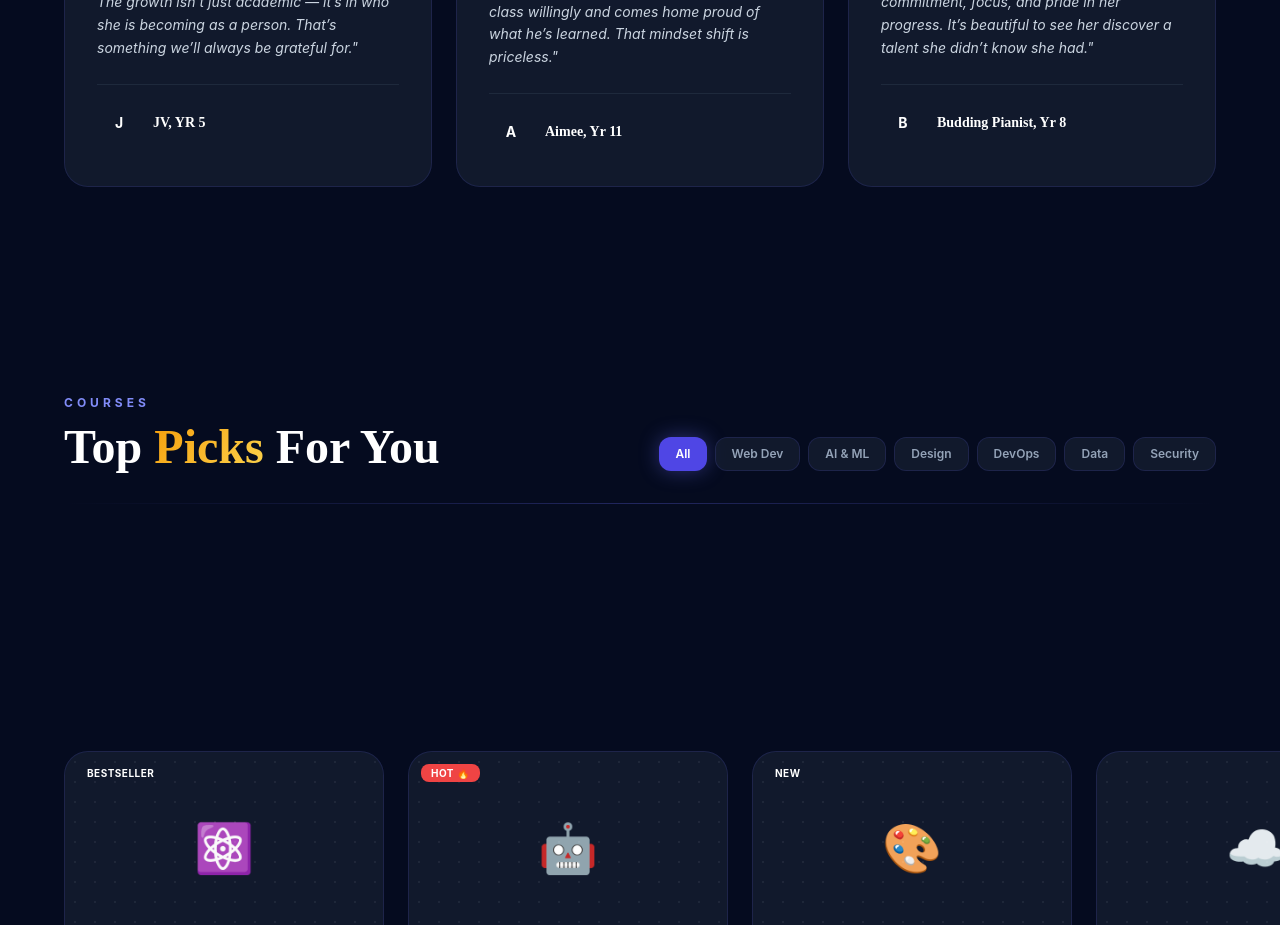
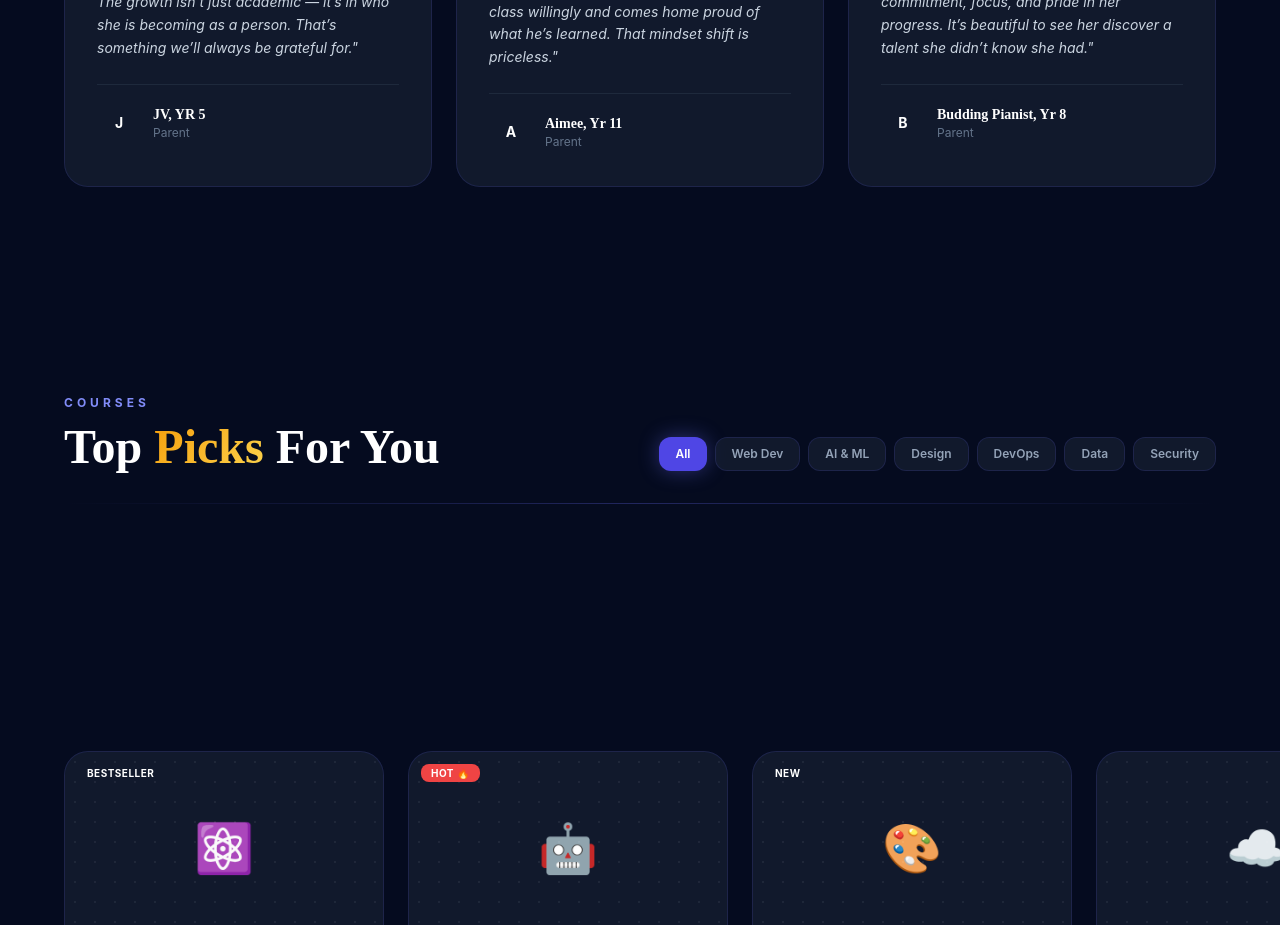
Before and after one commit to lokesh0004/UYGW_UPDATED-1, a Next.js app: page / in a window 1280 px wide. Shown: the part 1600-2525 px from the top of the page. Built offline with nearby package versions, Linux system fonts and the light colour scheme.

Commit message:
Fix testimonial role type error

```diff
--- a/data/index.ts
+++ b/data/index.ts
@@ -15,9 +15,30 @@ export const instructors = [
 ];
 
 export const testimonials = [
-  { text:"Before joining UYGW, my daughter constantly doubted herself. Even when she knew the answers, she wouldn’t raise her hand. Over the past year, we’ve watched her confidence completely transform. She now walks into school prepared, speaks up without fear, and actually enjoys learning. The growth isn’t just academic — it’s in who she is becoming as a person. That’s something we’ll always be grateful for.", name:"JV, YR 5", initial:"J", grad:"from-indigo-500 to-purple-600", rating:5 },
-  { text:"We’ve tried a few tutoring centres over the years, but nothing compares to the structure, consistency, and genuine care at UYGW. The improvement in marks has been incredible, but what surprised us most is that our son actually enjoys studying again. He goes to class willingly and comes home proud of what he’s learned. That mindset shift is priceless.", name:"Aimee, Yr 11", initial:"A", grad:"from-cyan-500 to-blue-600", rating:5 },
-  { text:"My daughter started piano lessons quite shy and unsure of herself. The one-to-one sessions at UYGW have been so patient and encouraging that she’s completely blossomed. She practices without being asked and loves performing for the family at home. The classes have taught her commitment, focus, and pride in her progress. It’s beautiful to see her discover a talent she didn’t know she had.", name:"Budding Pianist, Yr 8", initial:"B", grad:"from-amber-500 to-orange-600", rating:4 },
+  {
+    text:"Before joining UYGW, my daughter constantly doubted herself. Even when she knew the answers, she wouldn’t raise her hand. Over the past year, we’ve watched her confidence completely transform. She now walks into school prepared, speaks up without fear, and actually enjoys learning. The growth isn’t just academic — it’s in who she is becoming as a person. That’s something we’ll always be grateful for.",
+    name:"JV, YR 5",
+    role:"Parent",
+    initial:"J",
+    grad:"from-indigo-500 to-purple-600",
+    rating:5
+  },
+  {
+    text:"We’ve tried a few tutoring centres over the years, but nothing compares to the structure, consistency, and genuine care at UYGW. The improvement in marks has been incredible, but what surprised us most is that our son actually enjoys studying again. He goes to class willingly and comes home proud of what he’s learned. That mindset shift is priceless.",
+    name:"Aimee, Yr 11",
+    role:"Parent",
+    initial:"A",
+    grad:"from-cyan-500 to-blue-600",
+    rating:5
+  },
+  {
+    text:"My daughter started piano lessons quite shy and unsure of herself. The one-to-one sessions at UYGW have been so patient and encouraging that she’s completely blossomed. She practices without being asked and loves performing for the family at home. The classes have taught her commitment, focus, and pride in her progress. It’s beautiful to see her discover a talent she didn’t know she had.",
+    name:"Budding Pianist, Yr 8",
+    role:"Parent",
+    initial:"B",
+    grad:"from-amber-500 to-orange-600",
+    rating:4
+  },
 ];
 
 export const features = [
```
